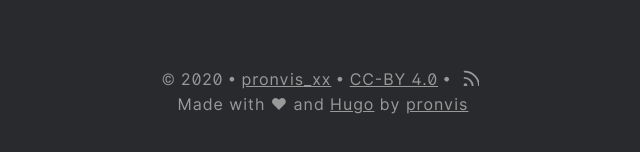
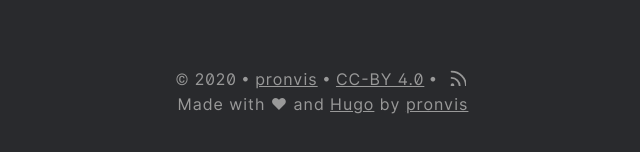
Before and after one commit to invis87/invis87.github.io, a plain HTML site: page index.html in a window 1280 px wide. Shown: the part 642-794 px from the top of the page, 317-957 px from the left. Drawn offline with nearby package versions, Linux system fonts and the light colour scheme; files that its build step writes are made by us from their sources; files whose address does not match are found by name.

Commit message:
rebuilding site Fri May  8 15:11:06 MSK 2020

```diff
--- a/index.html
+++ b/index.html
@@ -5,7 +5,7 @@
         <meta charset="UTF-8">
 <meta http-equiv="X-UA-Compatible" content="ie=edge">
 <meta name="viewport" content="width=device-width, initial-scale=1, shrink-to-fit=no">
-<meta name="author" content="pronvis_xx ">
+<meta name="author" content="pronvis ">
 <meta name="description" content="" />
 <meta name="keywords" content="" />
 <meta name="robots" content="noodp" />
@@ -119,7 +119,7 @@
         <div class="footer__content">
             <span>&copy; 2020</span>
 
-                <span><a href="https://github.com/invis87/invis87.github.io">pronvis_xx</a></span>
+                <span><a href="https://github.com/invis87/invis87.github.io">pronvis</a></span>
 
             <span><a href='https://creativecommons.org/licenses/by/4.0/' target='_blank'>CC-BY 4.0</a></span>
             <span> <a href="https://github.com/invis87/invis87.github.io/posts/index.xml" target="_blank" title="rss"><svg xmlns="http://www.w3.org/2000/svg" width="18" height="18" viewBox="0 0 20 20" fill="none" stroke="currentColor" stroke-width="2" stroke-linecap="round" stroke-linejoin="round" class="feather feather-rss"><path d="M4 11a9 9 0 0 1 9 9"></path><path d="M4 4a16 16 0 0 1 16 16"></path><circle cx="5" cy="19" r="1"></circle></svg></a></span>
```
Also changed, not shown: 404.html (+2 -2 lines), categories/index.html (+2 -2 lines), posts/index.html (+2 -2 lines), posts/my-first-post/index.html (+2 -2 lines), posts/my-second-post/index.html (+2 -2 lines), tags/index.html (+2 -2 lines), tags/music/index.html (+2 -2 lines).
